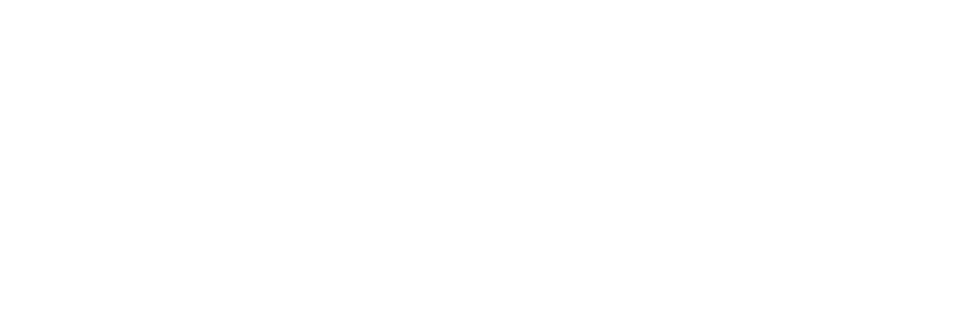
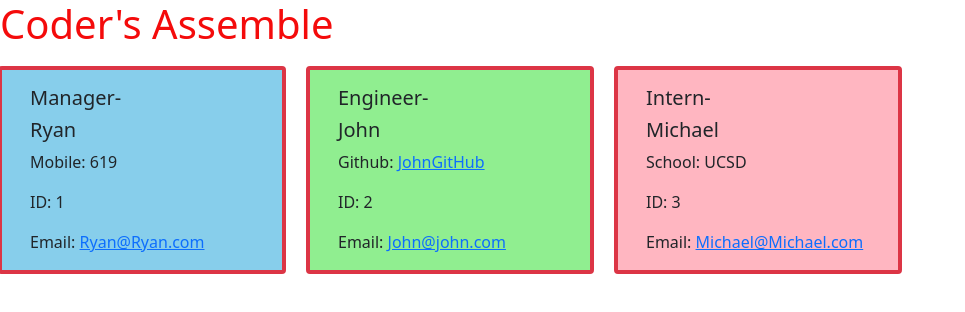
Before and after one commit to Rsaldaen/Coders_Assemble, a website: page dist/team.html in a window 1280 px wide. Shown: the whole page, without its empty margins (0-965 px from the left). Drawn offline with nearby package versions, Linux system fonts and the light colour scheme.

Commit message:
README done, added video demo

```diff
--- a/dist/team.html
+++ b/dist/team.html
@@ -0,0 +1,48 @@
+<!DOCTYPE html>
+      <html lang="en">
+        <head>
+          <!-- Required meta tags -->
+          <meta charset="utf-8" />
+          <meta name="viewport" content="width=device-width, initial-scale=1" />
+
+          <!-- Bootstrap CSS -->
+          <link
+            href="https://cdn.jsdelivr.net/npm/bootstrap@5.1.3/dist/css/bootstrap.min.css"
+            rel="stylesheet"
+            integrity="sha384-1BmE4kWBq78iYhFldvKuhfTAU6auU8tT94WrHftjDbrCEXSU1oBoqyl2QvZ6jIW3"
+            crossorigin="anonymous"
+          />
+          <link rel="stylesheet" href="./style.css"/>
+          <title>Coder's Assemble</title>
+        </head>
+        <body>
+        <header><h1 style="color: rgb(244, 11, 11);">Coder's Assemble</h1></header>
+        <div class="row">
+        <div class= "card border-danger mb-3 border border-4" style ="width: 18rem; background-color: skyblue; margin: 10px;">
+          <div class = "card-body">
+            <h5 class="card-title">Manager-</h5>
+            <h5 class="card-title">Ryan</h5>
+            <p class="card-text">Mobile: 619</p>
+            <p class="card-text">ID: 1</p>
+            <p class="card-text">Email: <a href="mailto:Ryan@Ryan.com">Ryan@Ryan.com</a></p>
+          </div>
+        </div> <div class= "card border-danger mb-3 border border-4" style ="width: 18rem; background-color: lightgreen; margin: 10px;">
+            <div class = "card-body">
+            <h5 class="card-title">Engineer-</h5>
+            <h5 class="card-title">John</h5>
+            <p class="card-text">Github: <a href= "https://github.com/JohnGitHub">JohnGitHub</a></p>
+            <p class="card-text">ID: 2</p>
+            <p class="card-text">Email: <a href="mailto:John@john.com">John@john.com</a></p>
+            </div>
+          </div> <div class= "card border-danger mb-3 border border-4" style ="width: 18rem; background-color: lightpink; margin: 10px">
+            <div class = "card-body">
+              <h5 class="card-title">Intern-</h5>
+              <h5 class="card-title">Michael</h5>
+              <p class="card-text">School: UCSD</p>
+              <p class="card-text">ID: 3</p>
+              <p class="card-text">Email: <a href="mailto:Michael@Michael.com">Michael@Michael.com</a></p>
+            </div>
+          </div>
+        </div>
+        </body>
+      </html>
```
Also changed, not shown: dist/teamTemplate.html (+1 -1 lines), README.md.
